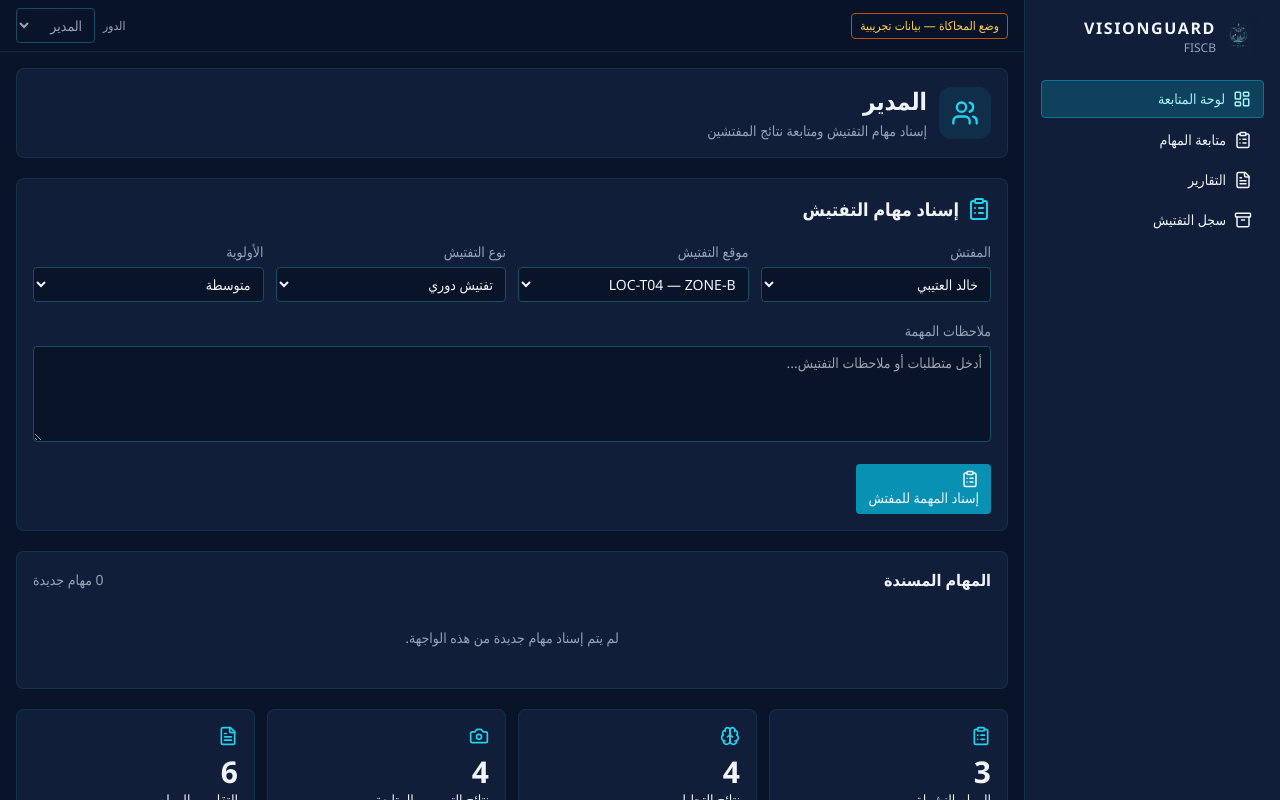
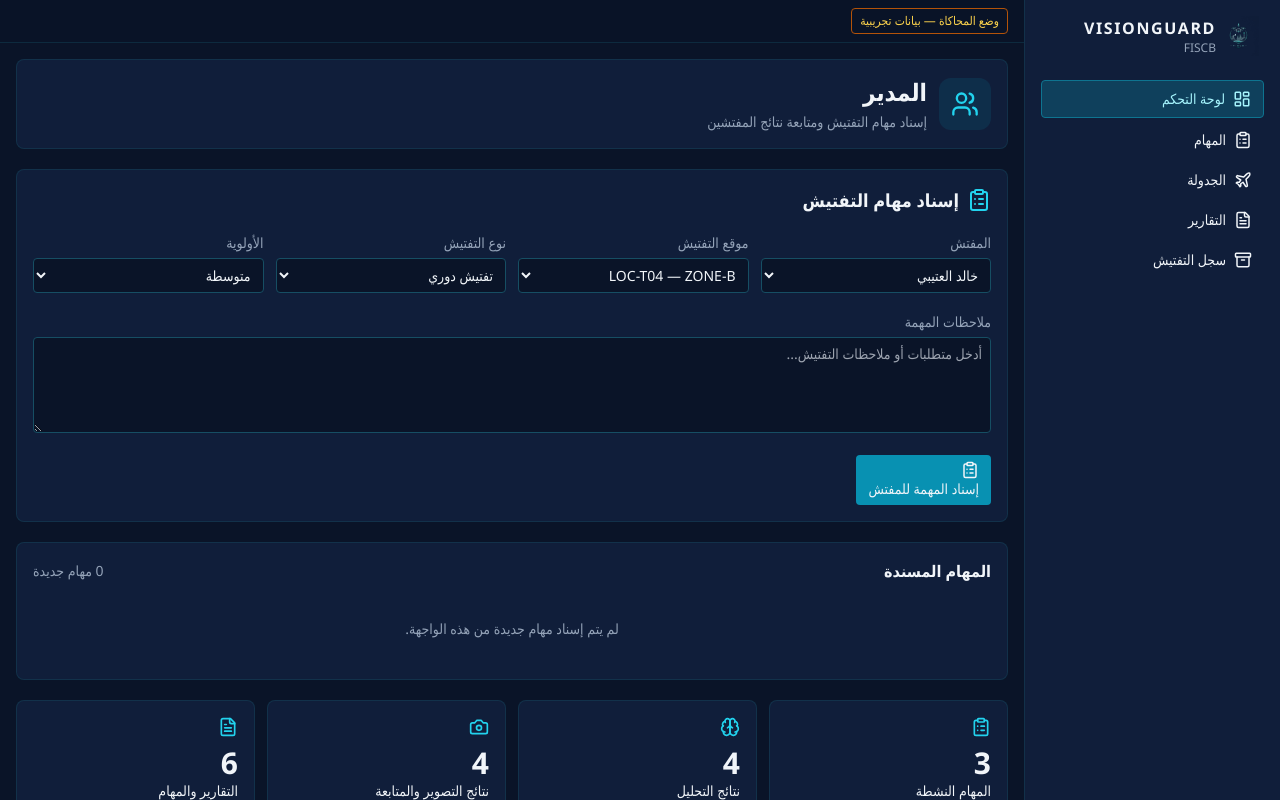
Before and after one commit to Norah2khalid/VG, a React (Vite) app: page / in a window 1280 px wide. Shown: the top 800 px of the page. Built offline with nearby package versions, Linux system fonts and the light colour scheme.

Commit message:
remove manager interface

```diff
--- a/src/layouts/AppLayout.tsx
+++ b/src/layouts/AppLayout.tsx
@@ -11,8 +11,7 @@ import {
   Plane,
 } from 'lucide-react';
 
-import { useApp, ROLE_AR } from '../store';
-import type { Role } from '../types';
+import { useApp } from '../store';
 
 const NAV = [
   { to: '/', l: 'لوحة التحكم', i: LayoutDashboard },
@@ -23,27 +22,8 @@ const NAV = [
 ];
 
 export default function AppLayout() {
-  const { role, setRole, toast } = useApp();
+  const { toast } = useApp();
   const [open, setOpen] = useState(false);
-
-  const isManager = role === 'manager';
-
-  const visibleNav = NAV
-    .filter(
-      (item) =>
-        !(isManager && item.to === '/drone-schedule')
-    )
-    .map((item) => {
-      if (isManager && item.to === '/') {
-        return { ...item, l: 'لوحة المتابعة' };
-      }
-
-      if (isManager && item.to === '/tasks') {
-        return { ...item, l: 'متابعة المهام' };
-      }
-
-      return item;
-    });
 
   return (
     <div className="min-h-screen flex">
@@ -63,6 +43,7 @@ export default function AppLayout() {
             <div className="font-bold tracking-widest">
               VISIONGUARD
             </div>
+
             <div className="text-xs text-slate-400">
               FISCB
             </div>
@@ -73,7 +54,7 @@ export default function AppLayout() {
           aria-label="القائمة الرئيسية"
           className="flex flex-col gap-1"
         >
-          {visibleNav.map((n) => (
+          {NAV.map((n) => (
             <NavLink
               key={n.to}
               to={n.to}
@@ -125,31 +106,6 @@ export default function AppLayout() {
           <div className="text-xs text-amber-300 border border-amber-700 rounded px-2 py-1">
             وضع المحاكاة — بيانات تجريبية
           </div>
-
-          <label className="ms-auto text-xs text-slate-400 flex items-center gap-2">
-            الدور
-
-            <select
-              className="inp"
-              value={role}
-              onChange={(e) =>
-                setRole(e.target.value as Role)
-              }
-            >
-              {(Object.keys(ROLE_AR) as Role[])
-                .filter(
-                  (r) =>
-                    ROLE_AR[r] !== 'جامع التقارير'
-                )
-                .map((r) => (
-                  <option key={r} value={r}>
-                    {ROLE_AR[r] === 'المدير'
-                      ? 'المدير'
-                      : ROLE_AR[r]}
-                  </option>
-                ))}
-            </select>
-          </label>
         </header>
 
         <main className="p-4 space-y-4">
```
